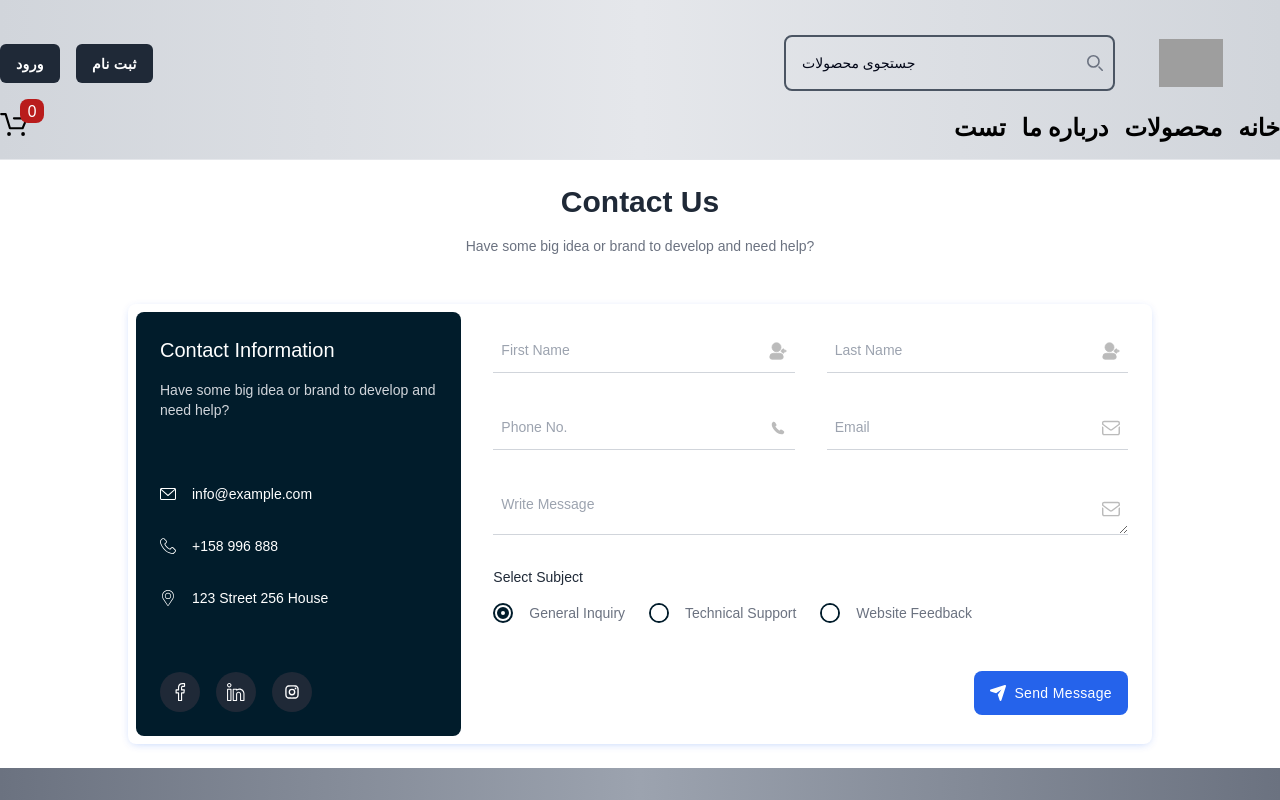
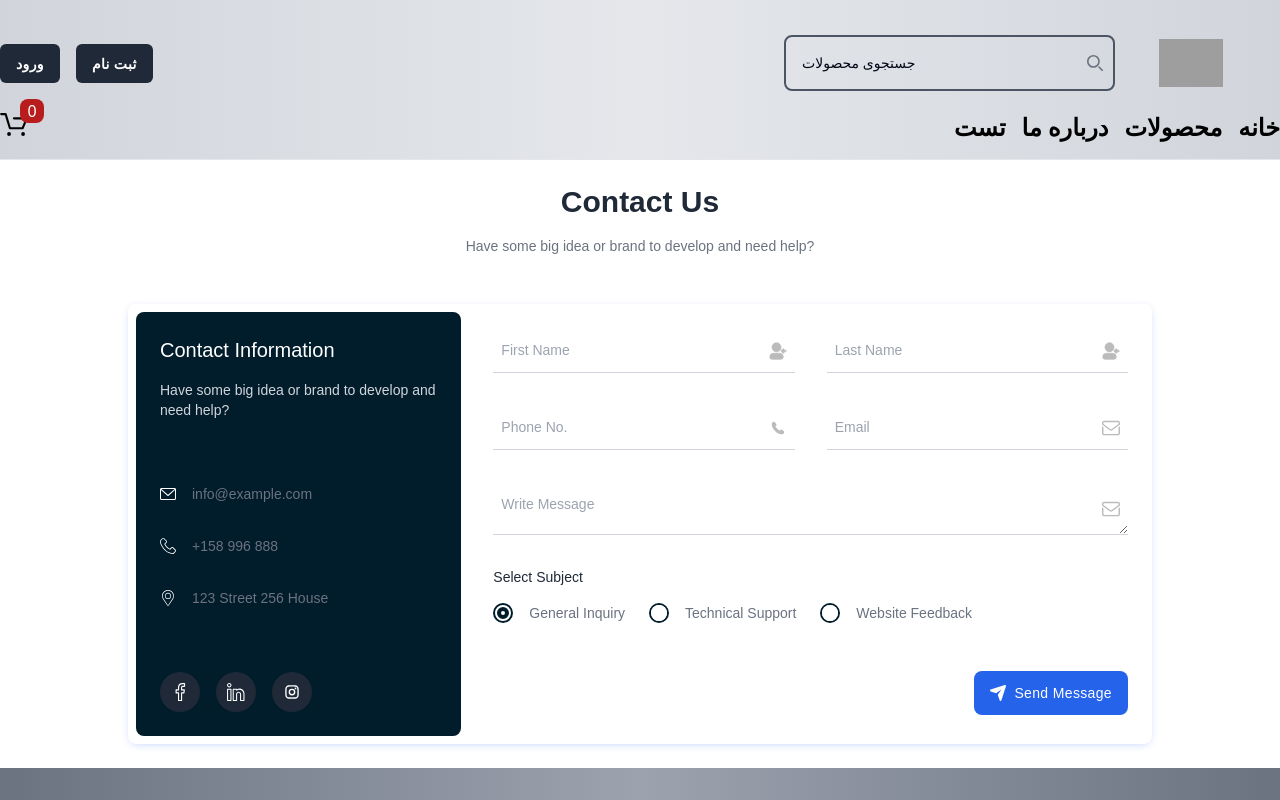
Before and after one commit to Const-Ali/Ali-sel, a React (Vite) app: page /ConectUs in a window 1280 px wide. Shown: the top 800 px of the page. Built offline with nearby package versions, Linux system fonts and the light colour scheme; data requests are answered from the project's data file; grey boxes are pictures that could not be loaded.

Commit message:
edit duble text colors

```diff
--- a/src/Pages/Aboute/ConectUs.tsx
+++ b/src/Pages/Aboute/ConectUs.tsx
@@ -32,7 +32,7 @@ function ConectUs() {
                 </svg>
                 <a
                   href="javascript:void(0)"
-                  className="text-white text-sm text-gray-500 ml-4"
+                  className=" text-sm text-gray-500 ml-4"
                 >
                   info@example.com
                 </a>
@@ -52,7 +52,7 @@ function ConectUs() {
                 </svg>
                 <a
                   href="javascript:void(0)"
-                  className="text-white text-sm text-gray-500 ml-4"
+                  className=" text-sm text-gray-500 ml-4"
                 >
                   +158 996 888
                 </a>
@@ -76,7 +76,7 @@ function ConectUs() {
                 </svg>
                 <a
                   href="javascript:void(0)"
-                  className="text-white text-sm text-gray-500 ml-4"
+                  className=" text-sm text-gray-500 ml-4"
                 >
                   123 Street 256 House
                 </a>
@@ -191,7 +191,7 @@ function ConectUs() {
                   <input
                     type="number"
                     placeholder="Phone No."
-                    className="px-2 py-3 bg-white text-black w-full text-sm text-gray-800 border-b border-gray-300 focus:border-blue-500 outline-none"
+                    className="px-2 py-3 bg-white  w-full text-sm text-gray-800 border-b border-gray-300 focus:border-blue-500 outline-none"
                   />
                   <svg
                     fill="#bbb"
@@ -209,7 +209,7 @@ function ConectUs() {
                   <input
                     type="email"
                     placeholder="Email"
-                    className="px-2 py-3 bg-white text-black w-full text-sm text-gray-800 border-b border-gray-300 focus:border-blue-500 outline-none"
+                    className="px-2 py-3 bg-white  w-full text-sm text-gray-800 border-b border-gray-300 focus:border-blue-500 outline-none"
                   />
                   <svg
                     xmlns="http://www.w3.org/2000/svg"
@@ -248,7 +248,7 @@ function ConectUs() {
                 <div className="relative flex items-center sm:col-span-2">
                   <textarea
                     placeholder="Write Message"
-                    className="px-2 pt-3 bg-white text-black w-full text-sm text-gray-800 border-b border-gray-300 focus:border-blue-500 outline-none"
+                    className="px-2 pt-3 bg-white w-full text-sm text-gray-800 border-b border-gray-300 focus:border-blue-500 outline-none"
                   ></textarea>
                   <svg
                     xmlns="http://www.w3.org/2000/svg"
--- a/src/Pages/Cart/Cart.tsx
+++ b/src/Pages/Cart/Cart.tsx
@@ -1,5 +1,4 @@
 import { useState, useEffect } from "react";
-import Button from "../../Components/Button/Button";
 import Cart_Item from "../../Components/Cart-Item/Cart_Item";
 import Container from "../../Components/Container/Container";
 import { useShop_Card_Cont } from "../context/Shop_Card_Cont";
```
